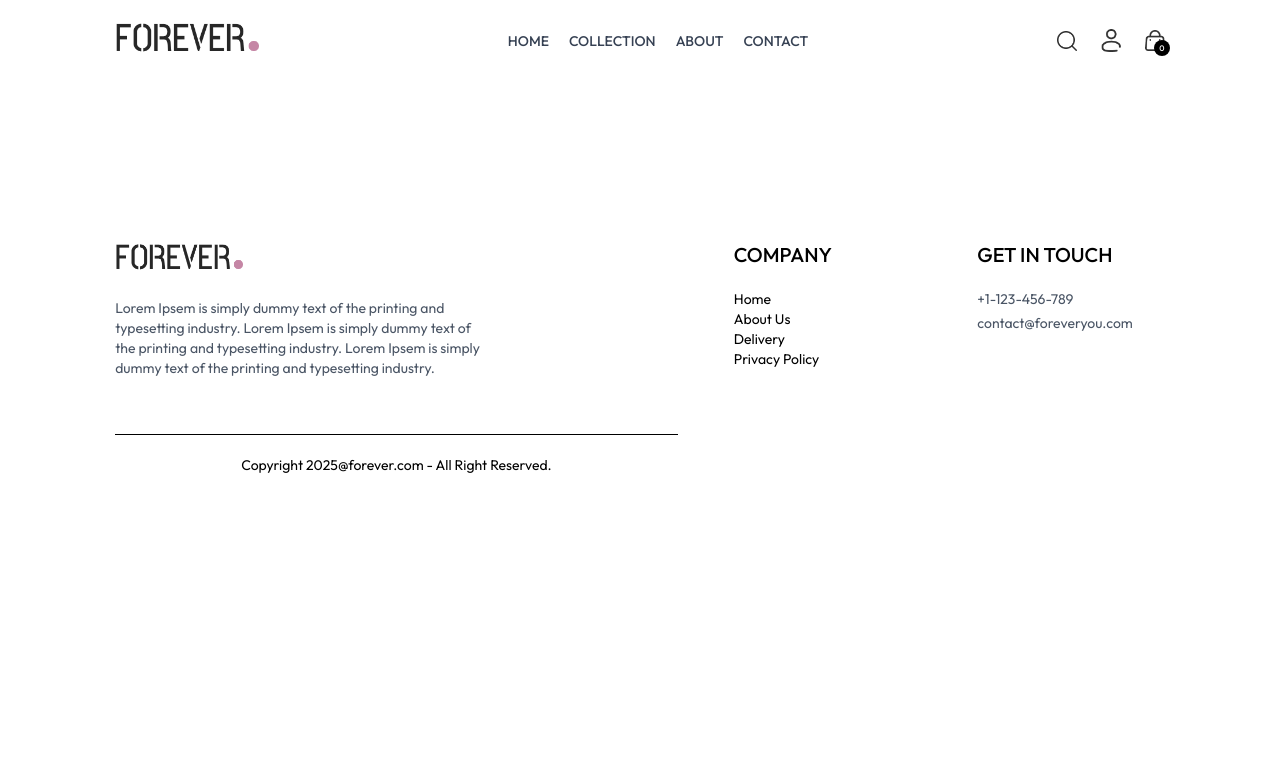
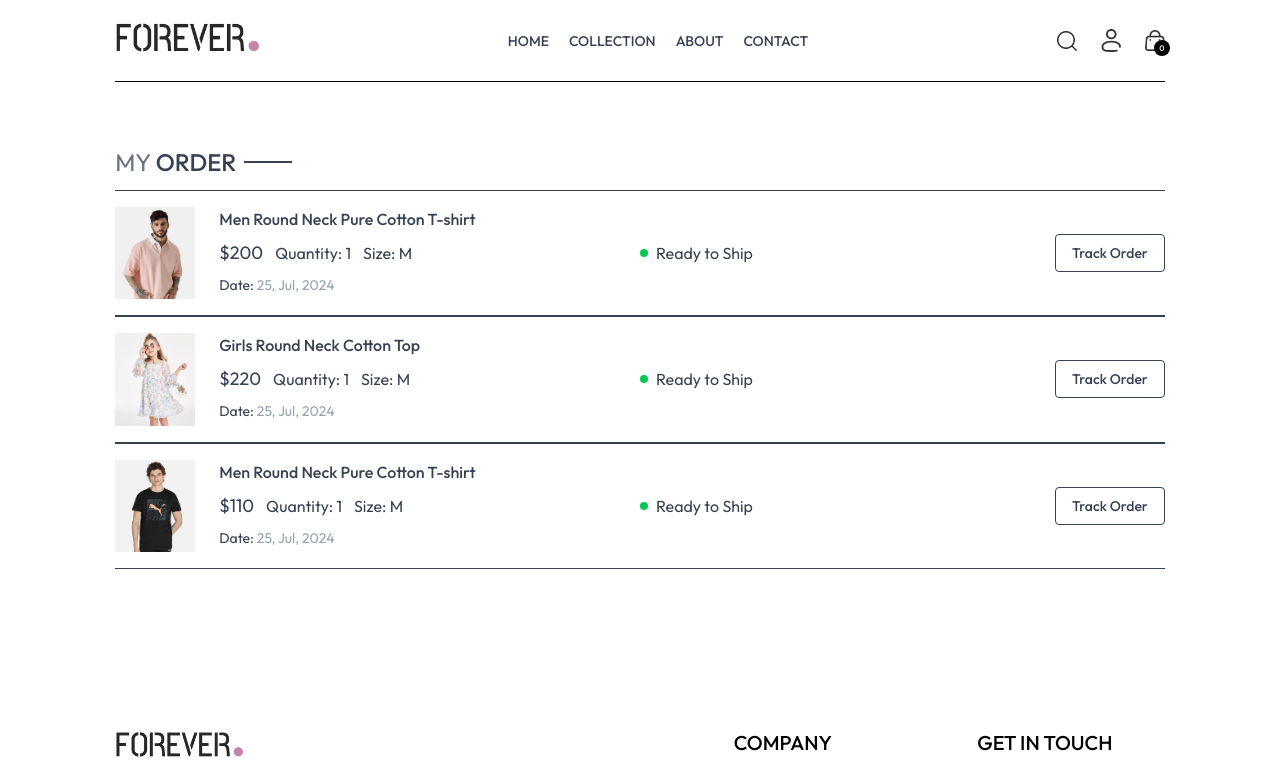
Before and after one commit to Hermi-101/forever-closing, a React (Vite) app in the folder frontend/: page /orders in a window 1280 px wide. Shown: the top 780 px of the page. Built offline with nearby package versions, Linux system fonts and the light colour scheme.

Commit message:
Created order page

```diff
--- a/frontend/src/pages/Orders.jsx
+++ b/frontend/src/pages/Orders.jsx
@@ -1,9 +1,44 @@
-import React from 'react'
+import React, { useContext } from 'react'
+import { ShopContext } from '../context/ShopContext'
+import Title from '../components/Title'
 
 const Orders = () => {
+
+
+  const {products, currency} = useContext(ShopContext)
+
   return (
-    <div>
-
+    <div className='border-t pt-16'>
+      <div className='text-2xl' >
+        <Title text1={'MY'} text2={'ORDER'} />
+      </div>
+      <div>
+        {
+          products.slice(1,4).map((item, index ) => (
+            <div key={index} className='py-4 border-t border-b text-gray-700 flex flex-col md:flex-row md:items-center md:justify-between gap-4  '>
+              <div className='flex items-start gap-6 text-sm'>
+                <img className='w-16 sm:w-20' src={item.image[0]} />
+                <div>
+                  <p className='sm:text-base font-medium'>{item.name}</p>
+                  <div className='flex items-center gap-3 mt-2 text-base text-gray-700'>
+                    <p className='text-lg'>{currency}{item.price}</p>
+                    <p>Quantity: 1</p>
+                    <p>Size: M</p>
+                  </div>
+                  <p className='mt-2'>Date: <span className='text-gray-400'>25, Jul, 2024</span></p>
+                </div>
+              </div>
+              <div className='md:w-1/2 flex justify-between'>
+                  <div className='flex items-center gap-2'>
+                    <p className='min-w-2 h-2 rounded-full bg-green-500 '></p>
+                    <p className='text-sm md:text-base'>Ready to Ship</p>
+                </div>
+                <button className='border px-4 py-2 text-sm font-medium rounded-sm'>Track Order</button>
+              </div>
+            </div>
+           ) )
+        }
+      </div>
     </div>
   )
 }
```
